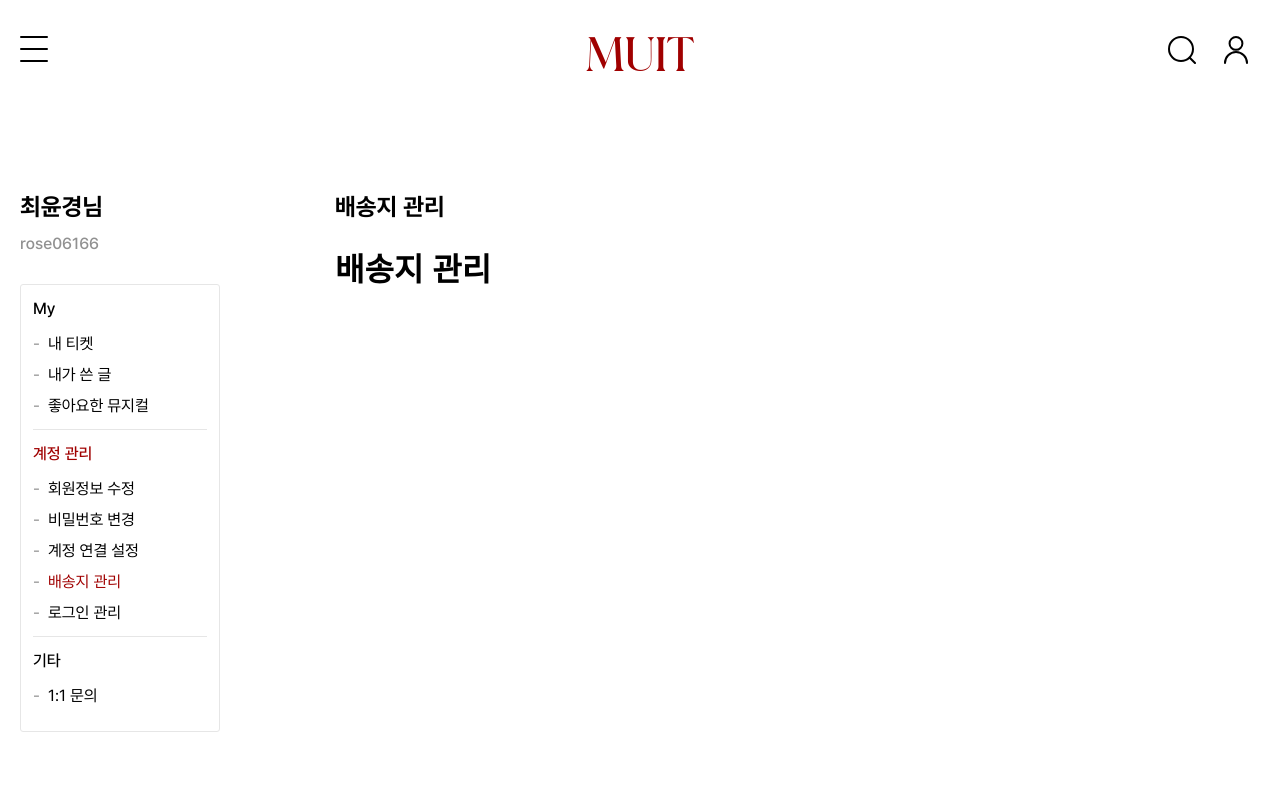
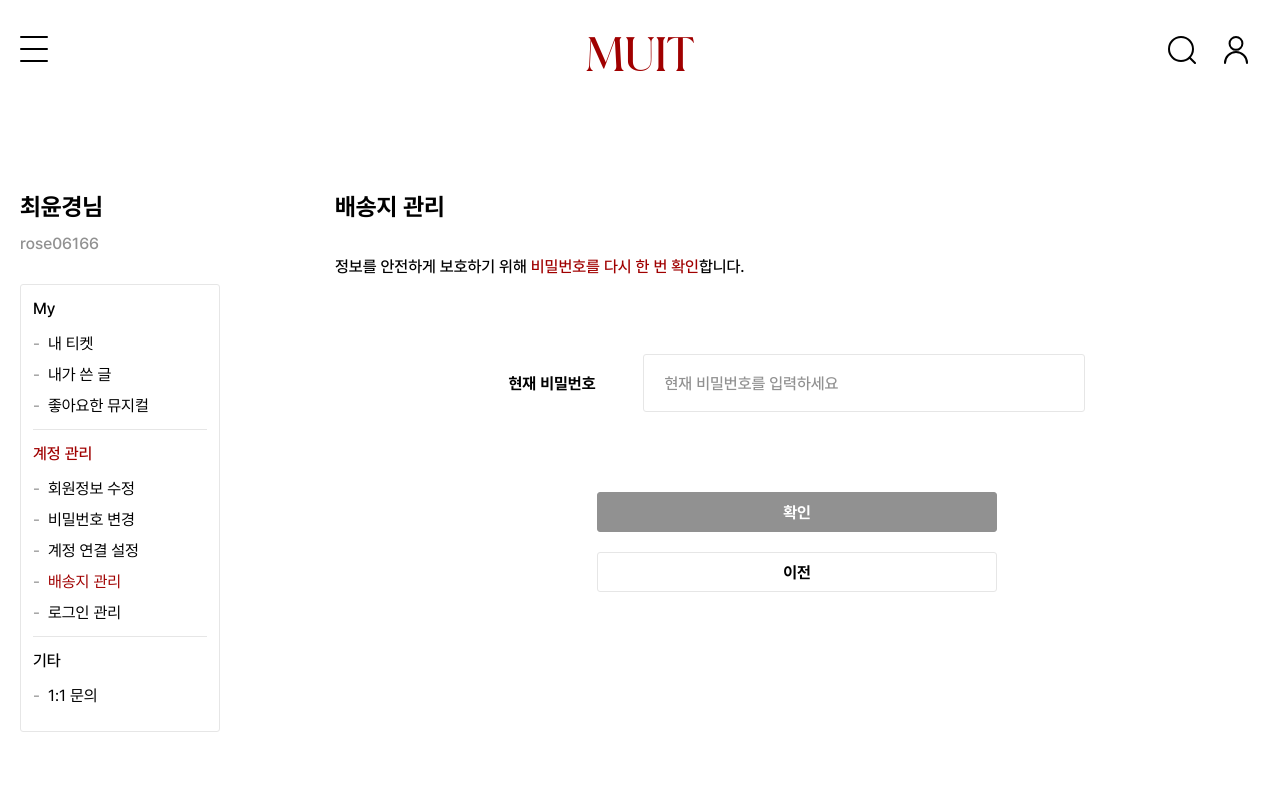
Before and after one commit to MUIT-UMC/Frontend, a React (Vite) app: page /mypage/account/address in a window 1280 px wide. Shown: the top 800 px of the page. Built offline with nearby package versions, Linux system fonts and the light colour scheme; no server answers.

Commit message:
.env 파일 생성 및 api 연결 수정

```diff
--- a/src/components/eventcheck/MusicalEvent.jsx
+++ b/src/components/eventcheck/MusicalEvent.jsx
@@ -17,7 +17,7 @@ const MusicalEvent = (props) => {
         })
     }
 
-    const {data: musicals, error, loading} = useFetch(`http://13.209.69.125:8080/musicals/${props.id}`);
+    const {data: musicals, error, loading} = useFetch(`/musicals/${props.id}`);
     console.log(musicals?.result?.posterUrl);
 
     return(
--- a/src/components/mypage/account/Authenticate.jsx
+++ b/src/components/mypage/account/Authenticate.jsx
@@ -43,6 +43,8 @@ function Authenticate({ setIsAuthenticated }) {
 };
 
 const AuthArea = styled.div`
+  font-family: Pretendard;
+
   display: flex;
   flex-direction: column;
   gap: 60px;
--- a/src/hooks/useFetch.js
+++ b/src/hooks/useFetch.js
@@ -1,14 +1,16 @@
 import { useEffect, useState } from 'react';
+const serverUrl = import.meta.env.VITE_APP_SERVER_URL;
 
 const useFetch = (url, options = {}) => {
   const [data, setData] = useState(null);
   const [error, setError] = useState(null);
   const [loading, setLoading] = useState(true);
+  const muit_server = serverUrl + url;
 
   useEffect(() => {
     const fetchData = async () => {
       try {
-        const response = await fetch(url, options);
+        const response = await fetch(muit_server, options);
         if (!response.ok) {
           throw new Error('네트워크 응답 실패');
         }
--- a/src/pages/EventCheck.jsx
+++ b/src/pages/EventCheck.jsx
@@ -11,7 +11,7 @@ import useFetch from "../hooks/useFetch";
 const COLOR_MUIT_RED = "#A00000";
 
 function EventCheck() {
-  const {data: events, error, isLoading} = useFetch(`http://13.209.69.125:8080/events/`);
+  const {data: events, error, isLoading} = useFetch(`/events/`);
 
   return (
     <Container>
--- a/src/pages/EventDetail.jsx
+++ b/src/pages/EventDetail.jsx
@@ -188,10 +188,10 @@ const mockMusicalEvent = [
 function EventDetail() {
     const { musicalId } = useParams();
 
-    const {data: musicalEvents, error, loading} = useFetch(`http://13.209.69.125:8080/events/${musicalId}`);
+    const {data: musicalEvents, error, loading} = useFetch(`/events/${musicalId}`);
     console.log(musicalEvents?.result);
 
-    const {data: musicals, error2, loading2} = useFetch(`http://13.209.69.125:8080/musicals/${musicalId}`);
+    const {data: musicals, error2, loading2} = useFetch(`/musicals/${musicalId}`);
     console.log(musicals?.result?.posterUrl);
 
 
@@ -203,11 +203,11 @@ function EventDetail() {
             <img src={ChevronRight} className="ChevronRight"/>
           </div>
           <p className="body-M-600">{musicalEvents?.result?.theatreName}</p>
-          <p className="body-M-500">{musicalEvents?.result?.perFrom}~{musicalEvents?.result?.per}</p>
+          <p className="body-M-500">{musicalEvents?.result?.perFrom}~{musicalEvents?.result?.perTo}</p>
           <img src={musicals?.result?.posterUrl} className="Poster"/>
         </MusicalInfo>
         <EventInfo>
-          {musicalEvents?.result.eventResultListDTO?.map((musical) => (
+          {musicalEvents?.result?.eventResultListDTO.map((musical) => (
             <EventContent
               key={musical.id}
               content={musical.name}
--- a/src/pages/mypage/account/AddressManagement.jsx
+++ b/src/pages/mypage/account/AddressManagement.jsx
@@ -1,13 +1,29 @@
-import React from "react";
+import React, { useState } from "react";
 import styled from "styled-components";
 import { useParams } from "react-router-dom";
 
+import Authenticate from "../../../components/mypage/account/Authenticate";
+
 function AddressManagement() {
+  const [isAuthenticated, setIsAuthenticated] = useState(false);
+
   return (
-    <>
-      <h1>배송지 관리</h1>
-    </>
+    <Container>
+      {isAuthenticated ? (
+        <>
+
+        </>
+      ) : (
+        <Authenticate setIsAuthenticated={setIsAuthenticated} />
+      )}
+    </Container>
   );
 }
 
+const Container = styled.div`
+  font-family: Pretendard;
+  padding: 16px 0px;
+
+`
+
 export default AddressManagement;
--- a/src/pages/mypage/account/LinkSettings.jsx
+++ b/src/pages/mypage/account/LinkSettings.jsx
@@ -9,14 +9,12 @@ import Naver from '../../../assets/logos/naver.png';
 function LinkSettings() {
   const [isAuthenticated, setIsAuthenticated] = useState(false);
 
-  // ✅ 연결 여부를 관리하는 상태
   const [linkedAccounts, setLinkedAccounts] = useState({
     kakao: false,
     google: false,
     naver: false
   });
 
-  // ✅ 버튼 클릭 시 연결 여부 토글
   const toggleLink = (account) => {
     setLinkedAccounts((prev) => ({
       ...prev,
```
Also changed, not shown: 1 other file (tests, documents, lock files or other folders).
